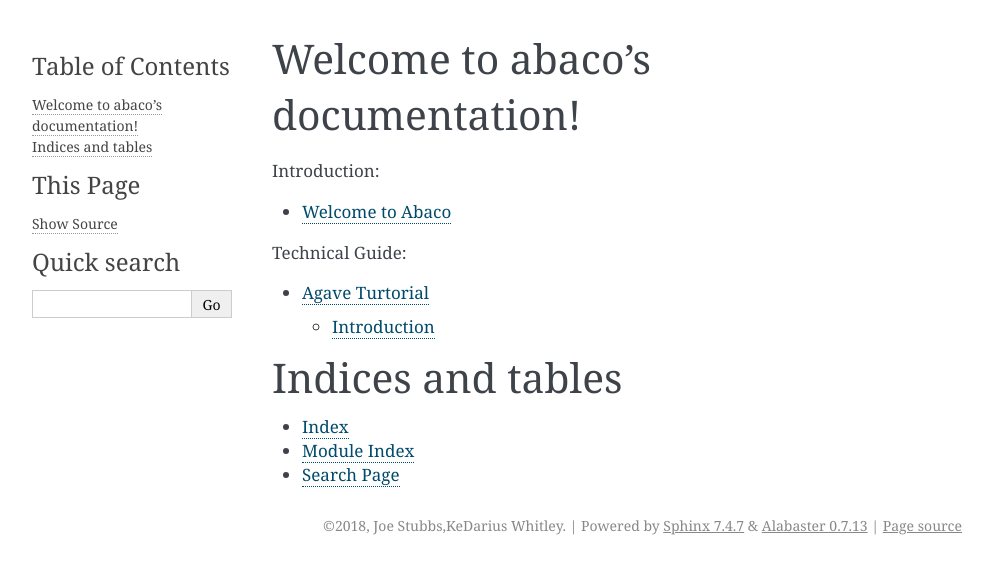
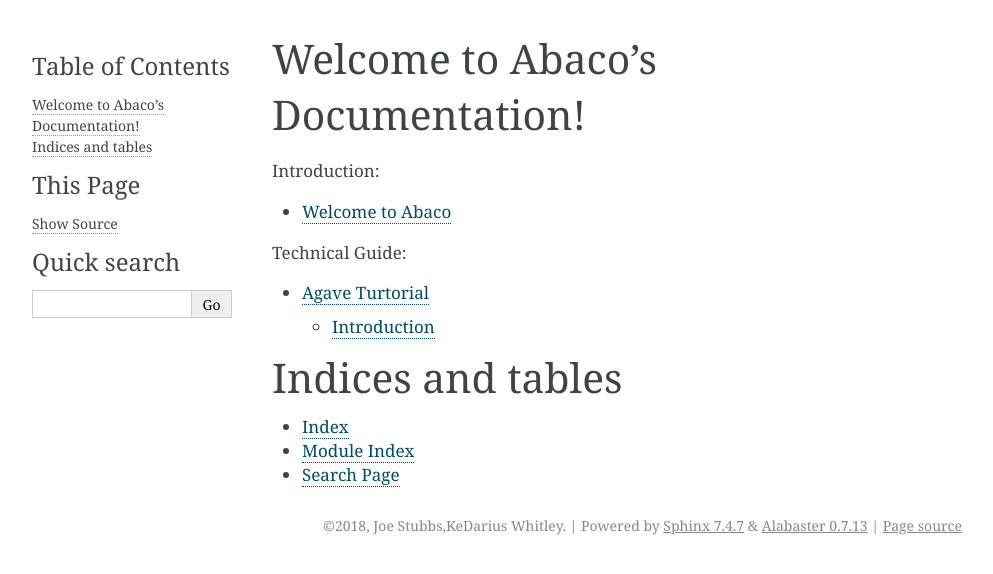
Before and after one commit to TACC/Abaco2.0, a Sphinx documentation site: the page built from docs/source/contents.rst, in a window 1280 px wide. Shown: the top 574 px of the page, without its empty margins (148-1141 px from the left). Built offline with Sphinx 7.4.7, drawn with Linux system fonts in a browser that asks for light colours.

```diff
--- a/docs/source/contents.rst
+++ b/docs/source/contents.rst
@@ -3,7 +3,7 @@
    You can adapt this file completely to your liking, but it should at least
    contain the root `toctree` directive.
 
-Welcome to abaco's documentation!
+Welcome to Abaco's Documentation!
 =================================
 
 .. toctree::
```
